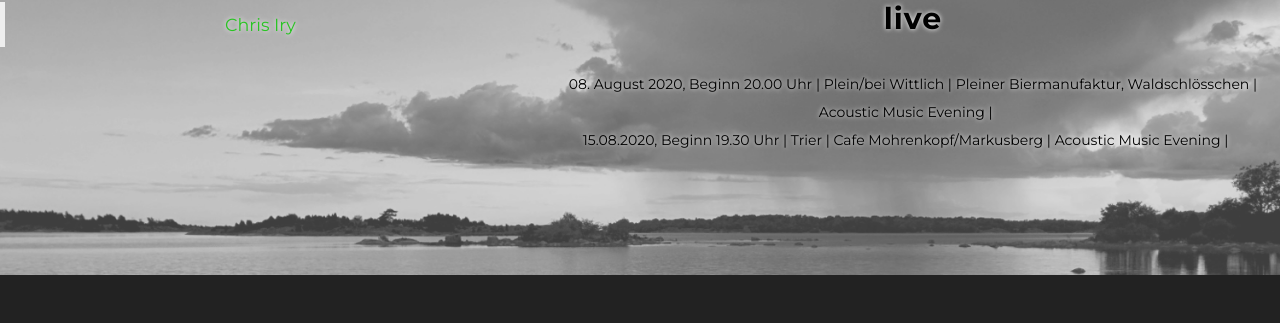
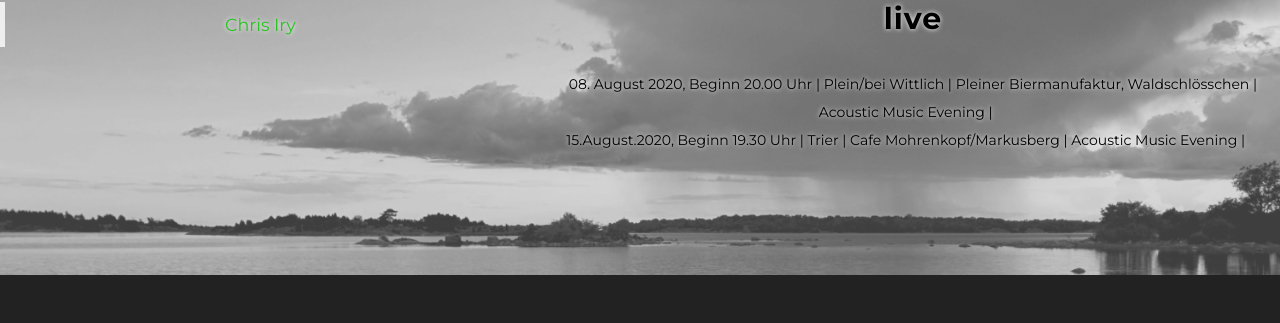
Before and after one commit to danielfett/chris-iry, a Jekyll site: the page built from index.md, in a window 1280 px wide and 900 px high, scrolled down 1691 px. Shown: the part 129-452 px from the top of the window. Built offline with Jekyll 4.4.1, drawn with Linux system fonts in a browser that asks for light colours; some web fonts are replaced.

Commit message:
Update konzerte.yml

```diff
--- a/_data/konzerte.yml
+++ b/_data/konzerte.yml
@@ -12,7 +12,7 @@
   Veranstaltungsort: Pleiner Biermanufaktur, Waldschlösschen
   Name: Acoustic Music Evening
   Facebooklink: https://www.facebook.com/events/1142875046113253/
-- Datum: 15.08.2020, Beginn 19.30 Uhr
+- Datum: 15.August.2020, Beginn 19.30 Uhr
   Stadt: Trier
   Veranstaltungsort: Cafe Mohrenkopf/Markusberg
   Name: Acoustic Music Evening
```
